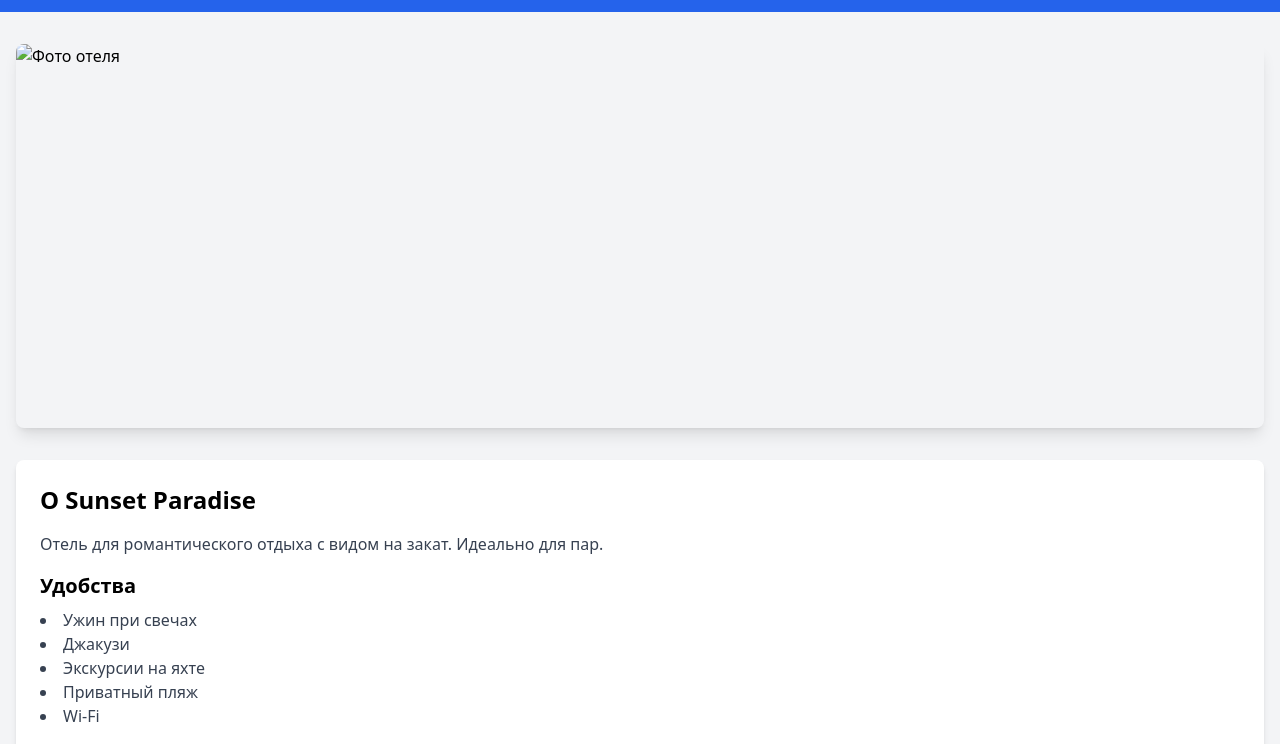
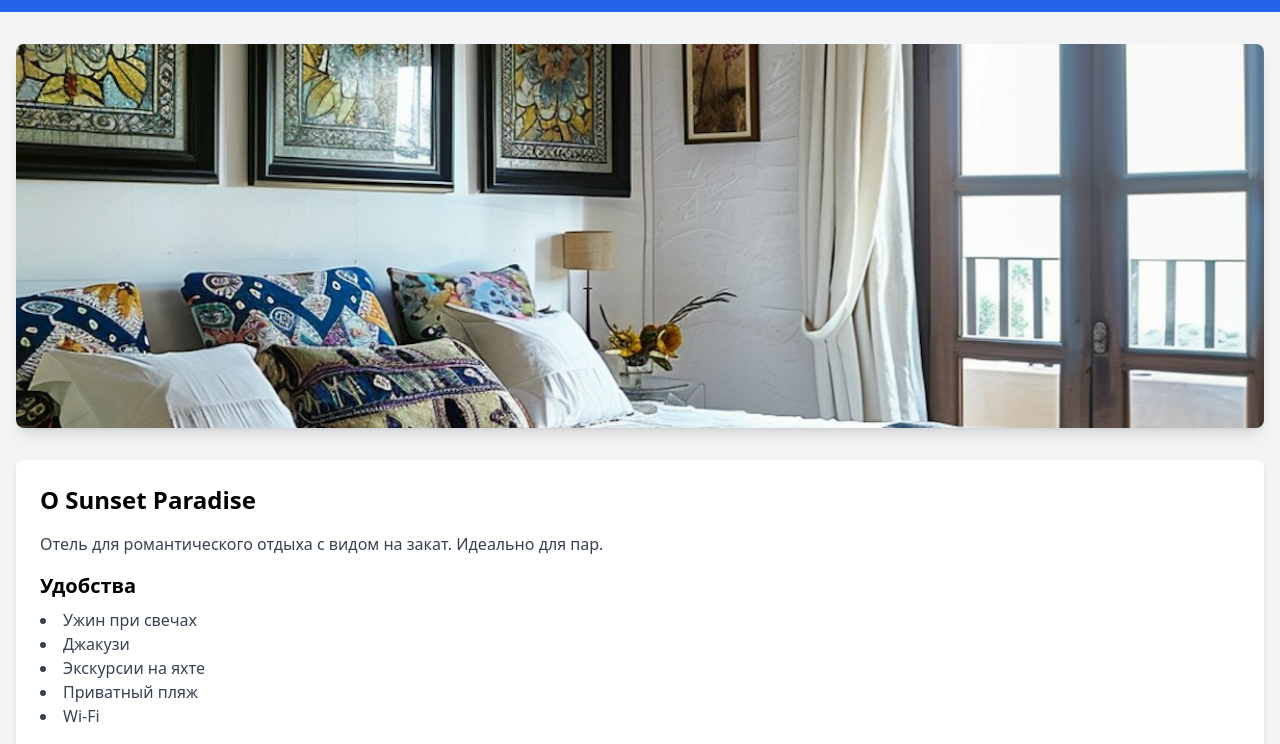
Before and after one commit to Shohruxbek2001/my_analitics_test-, a plain HTML site: page more/room6.html in a window 1280 px wide. Shown: the part 56-800 px from the top of the page. Drawn offline with nearby package versions, Linux system fonts and the light colour scheme.

Commit message:
исправление

```diff
--- a/more/room6.html
+++ b/more/room6.html
@@ -48,7 +48,7 @@
     <main class="container mx-auto px-4 py-8">
         <!-- Большая фотография -->
         <div class="mb-8">
-            <img src="../rooms/6.jpg" alt="Фото отеля" class="w-full h-96 object-cover rounded-lg shadow-lg">
+            <img src="../rooms/6.jpeg" alt="Фото отеля" class="w-full h-96 object-cover rounded-lg shadow-lg">
         </div>
 
         <!-- Информация об отеле -->
```
